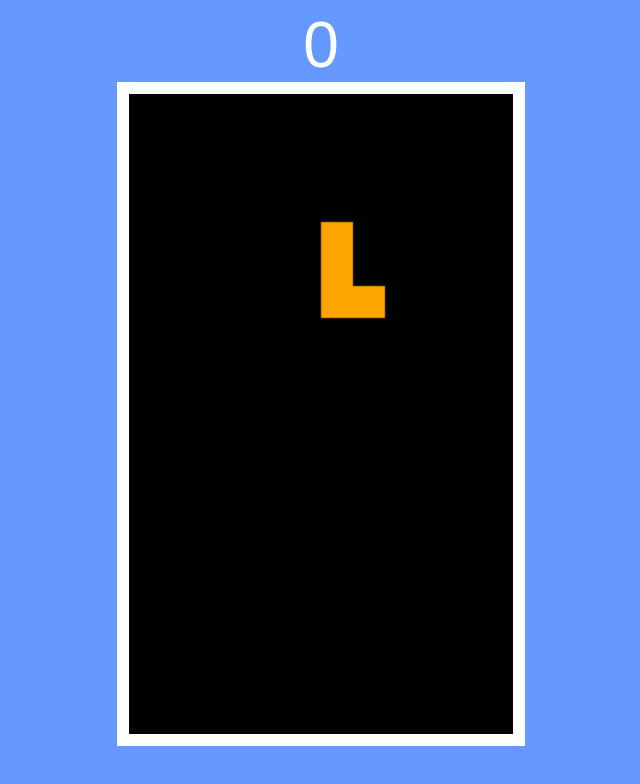
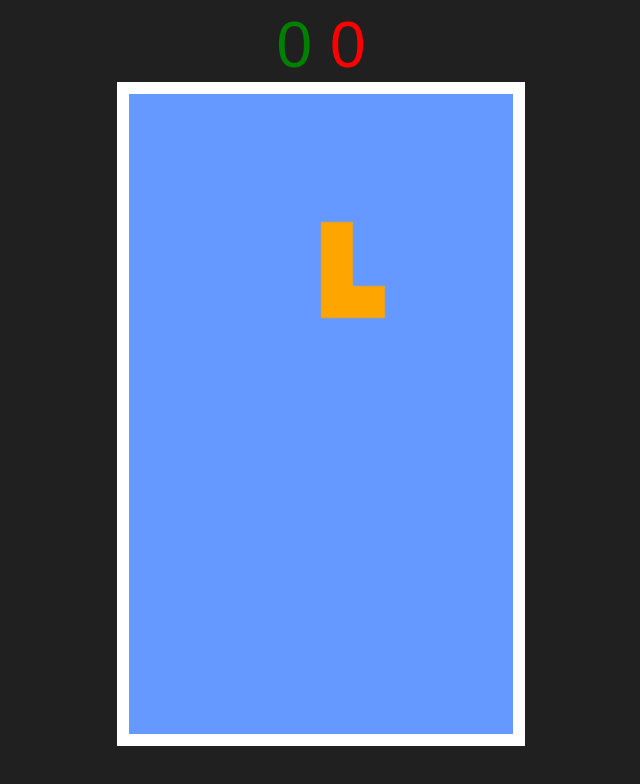
Before and after one commit to Zw3rv3r/jptris, a website: page index.html in a window 1280 px wide. Shown: the whole page, without its empty margins (319-959 px from the left). Drawn offline with Linux system fonts and the light colour scheme.

Commit message:
score colors

```diff
--- a/index.html
+++ b/index.html
@@ -5,7 +5,10 @@
     <link rel="stylesheet" href="style.css"/>
 </head>
 <body>
-<div id="score">0</div>
+<div>
+    <span id="score">0</span>
+    <span id="highscore">0</span>
+</div>
 <canvas id="game" width="240" height="400"></canvas>
 <script src="index.js"></script>
 </body>
--- a/index.js
+++ b/index.js
@@ -1,7 +1,13 @@
 const canvas = document.getElementById("game");
 const context = canvas.getContext("2d");
 
+const HighscoreKey = "__highscore";
+
 context.scale(20, 20);
+
+let highscore = window.localStorage.getItem(HighscoreKey) || 0;
+
+console.log("setting highscore to ", highscore);
 
 const RotateLeft = -1;
 const RotateRight = 1;
@@ -31,11 +37,11 @@ const _sweep = () => {
   let rowCount = 1;
   outer: for (let y = arena.length - 1; y > 0; y--) {
     for (let x = 0; x < arena[y].length; x++) {
-      if(arena[y][x] === 0) {
+      if (arena[y][x] === 0) {
         continue outer;
       }
     }
-    const row = arena.splice(y,1)[0].fill(0);
+    const row = arena.splice(y, 1)[0].fill(0);
     arena.unshift(row);
     player.score += rowCount * 10;
     rowCount *= 2;
@@ -60,6 +66,11 @@ const _playerReset = () => {
 
 const _updateScore = () => {
   document.getElementById("score").innerText = player.score;
+  document.getElementById("highscore").innerText = highscore;
+  if (player.score > highscore) {
+    highscore = player.score;
+    window.localStorage.setItem(HighscoreKey, highscore);
+  }
 };
 
 const _collide = (field, piece) => {
@@ -82,7 +93,7 @@ const _createMatrix = (w, h) => {
   return matrix;
 };
 const _draw = () => {
-  context.fillStyle = "#000";
+  context.fillStyle = "#69f";
   context.fillRect(0, 0, canvas.width, canvas.height);
   _drawMatrix(player.matrix, player.pos);
   _drawMatrix(arena);
@@ -179,7 +190,6 @@ const player = {
 const arena = _createMatrix(12, 20); // classic tetris
 
 document.addEventListener("keydown", event => {
-  console.log(event.keyCode);
   switch (event.keyCode) {
     case 37: // ArrowLeft
       _movePiece(-1);
--- a/style.css
+++ b/style.css
@@ -1,13 +1,20 @@
 html,
 body {
-    background-color: #69f;
-    color: white;
-    font-family: sans-serif;
-    font-size: 2em;
-    text-align: center;
+  background-color: #202020;
+  color: white;
+  font-family: sans-serif;
+  font-size: 2em;
+  text-align: center;
+}
+
+#score {
+  color: green;
+}
+#highscore {
+  color: red;
 }
 
 canvas {
-    border: solid .2em #fff;
-    height: 80vh;
+  border: solid 0.2em #fff;
+  height: 80vh;
 }
```
